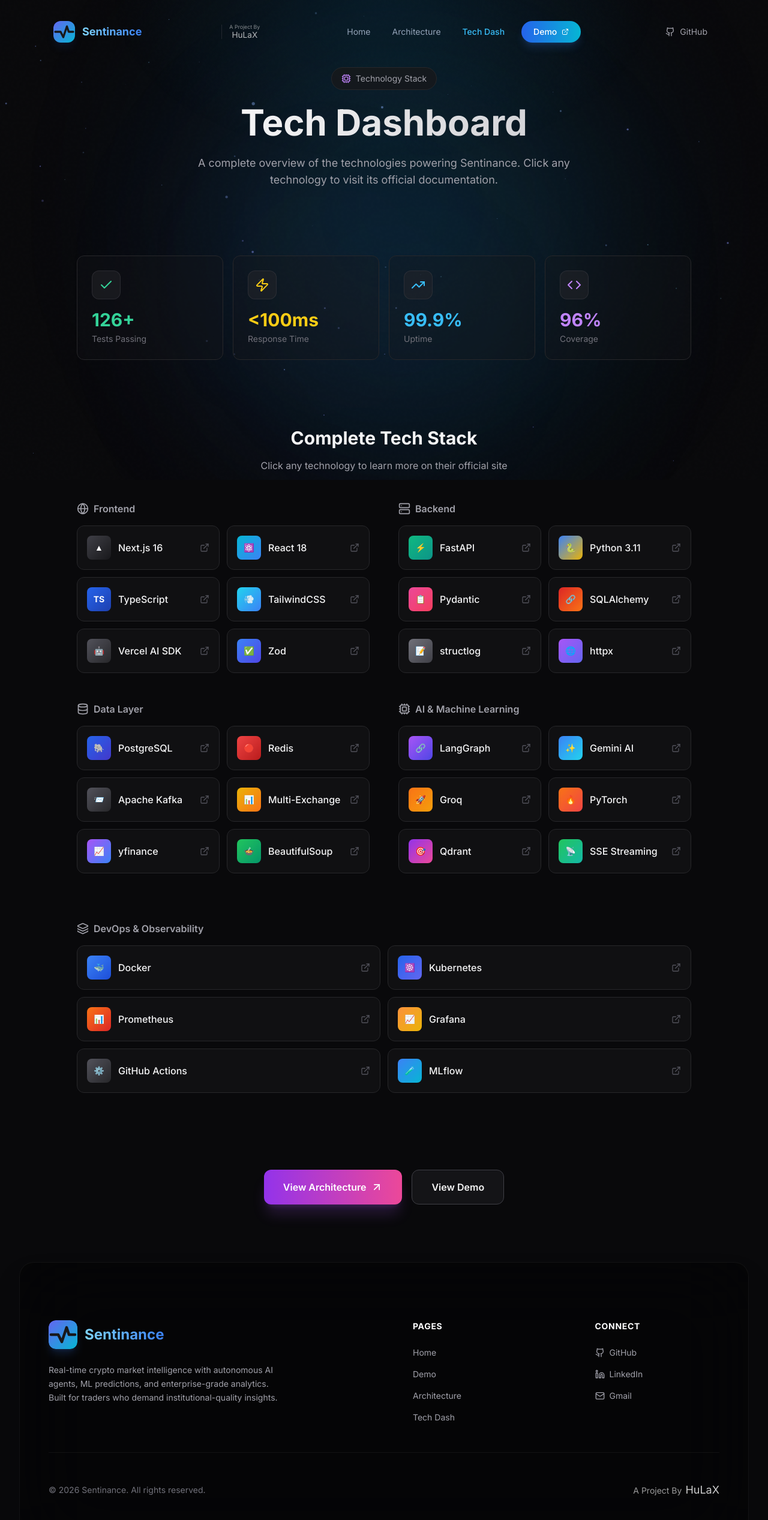
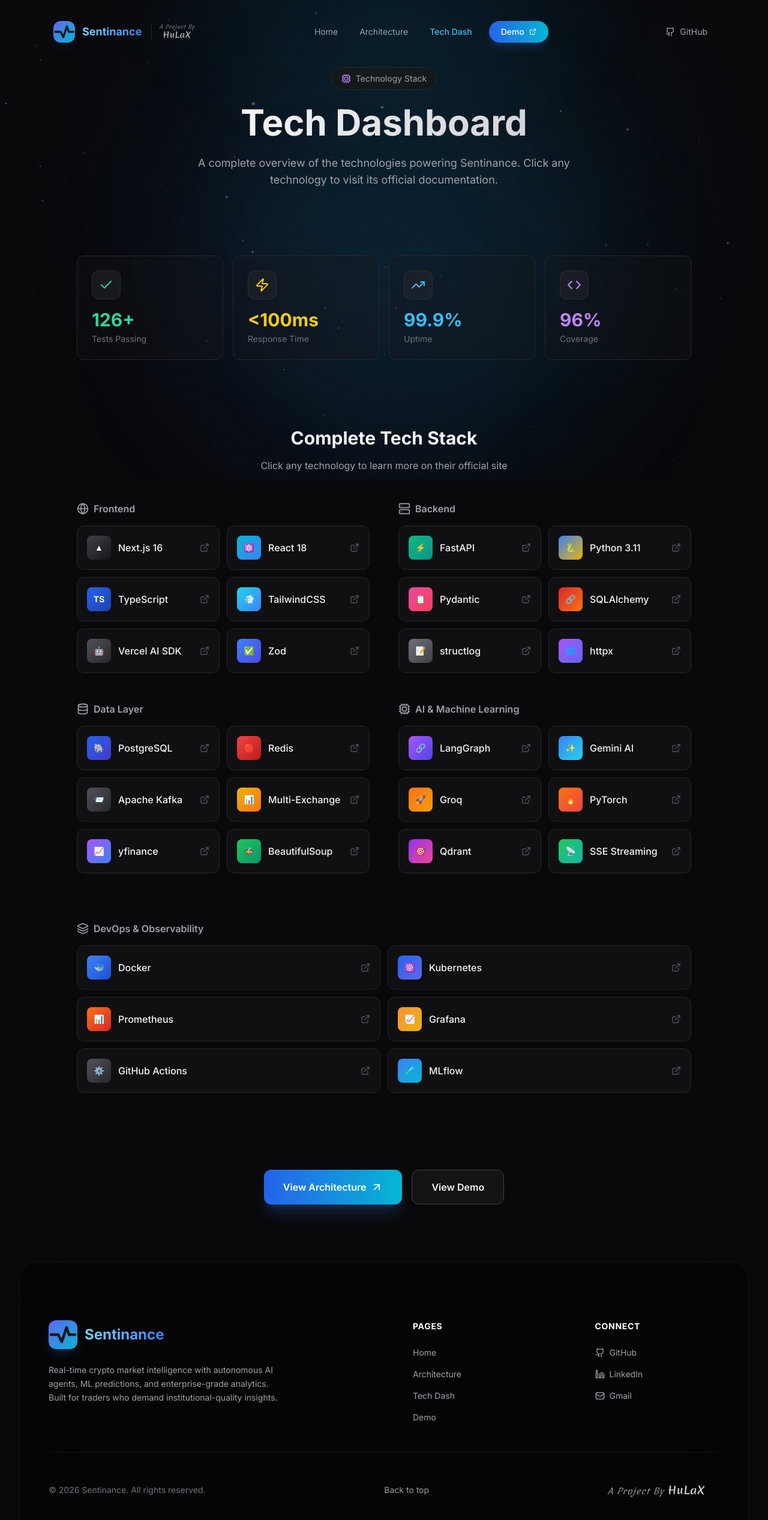
Before and after one commit to HuLaxx/Sentinance, a Next.js app in the folder apps/web/: page /techdash in a window 1280 px wide. Shown: the top 2534 px of the page at 60% size. Built offline with nearby package versions, Linux system fonts and the light colour scheme.

Commit message:
Update site header branding

```diff
--- a/apps/web/src/app/techdash/page.tsx
+++ b/apps/web/src/app/techdash/page.tsx
@@ -265,9 +265,9 @@
         <div className="max-w-5xl mx-auto flex flex-wrap justify-center gap-4">
           <Link
             href="/architecture"
-            className="group flex items-center gap-2 px-8 py-4 bg-gradient-to-r from-purple-600 to-pink-500
-              text-white rounded-xl font-semibold transition-all shadow-xl shadow-purple-500/20
-              hover:shadow-purple-500/40 hover:scale-[1.02]"
+            className="group flex items-center gap-2 px-8 py-4 bg-gradient-to-r from-blue-600 to-cyan-500
+              text-white rounded-xl font-semibold transition-all shadow-xl shadow-blue-500/20
+              hover:shadow-blue-500/40 hover:scale-[1.02]"
           >
             View Architecture
             <ArrowUpRight className="w-5 h-5 transition-transform group-hover:translate-x-1 group-hover:-translate-y-1" />
--- a/apps/web/src/components/site/Footer.tsx
+++ b/apps/web/src/components/site/Footer.tsx
@@ -63,8 +63,8 @@
             A Project By
           </span>
           <span className="hulax-credit text-base sm:text-lg text-white/80 transition-all duration-300 origin-left
-            hover:scale-110 hover:font-black hover:text-transparent hover:bg-clip-text hover:bg-gradient-to-r hover:from-blue-600 hover:via-fuchsia-600 hover:to-amber-500
-            hover:drop-shadow-[0_0_14px_rgba(214,182,138,0.45)] cursor-default">
+            hover:scale-110 hover:font-black hover:text-transparent hover:bg-clip-text hover:bg-gradient-to-r hover:from-sky-300 hover:via-blue-500 hover:to-cyan-400
+            hover:drop-shadow-[0_0_14px_rgba(56,189,248,0.45)] cursor-default">
             HuLaX
           </span>
         </div>
--- a/apps/web/src/components/site/Navbar.tsx
+++ b/apps/web/src/components/site/Navbar.tsx
@@ -59,8 +59,8 @@
             A Project By
           </span>
           <span className="hulax-credit text-[0.7rem] sm:text-sm text-white/80 transition-all duration-300
-            hover:font-black hover:text-transparent hover:bg-clip-text hover:bg-gradient-to-r hover:from-blue-600 hover:via-fuchsia-600 hover:to-amber-500
-            hover:drop-shadow-[0_0_14px_rgba(214,182,138,0.45)] cursor-default">
+            hover:font-black hover:text-transparent hover:bg-clip-text hover:bg-gradient-to-r hover:from-sky-300 hover:via-blue-500 hover:to-cyan-400
+            hover:drop-shadow-[0_0_14px_rgba(56,189,248,0.45)] cursor-default">
             HuLaX
           </span>
         </div>
--- a/apps/web/src/components/site/site-footer.tsx
+++ b/apps/web/src/components/site/site-footer.tsx
@@ -5,9 +5,9 @@
 
 const pageLinks = [
     { label: 'Home', href: '/' },
-    { label: 'Demo', href: '/demo' },
     { label: 'Architecture', href: '/architecture' },
     { label: 'Tech Dash', href: '/techdash' },
+    { label: 'Demo', href: '/demo' },
 ];
 
 const connectLinks = [
@@ -88,18 +88,25 @@
                 {/* Bottom Bar */}
                 <div className="max-w-7xl mx-auto pt-12 mt-12 border-t border-white/5 flex flex-col md:flex-row items-center justify-between gap-6 text-sm text-zinc-500">
                     <p>© {currentYear} Sentinance. All rights reserved.</p>
+                    <button
+                        type="button"
+                        onClick={() => window.scrollTo({ top: 0, behavior: 'smooth' })}
+                        className="text-white/60 hover:text-white transition-colors"
+                    >
+                        Back to top
+                    </button>
                     <a
                         href="https://hulax.vercel.app"
                         target="_blank"
                         rel="noreferrer"
-                        className="group inline-flex items-baseline gap-1.5">
-                        <span className="text-white/60 transition-all group-hover:text-white group-hover:drop-shadow-[0_0_8px_rgba(255,255,255,0.5)]">
+                        className="group inline-flex items-baseline gap-1.5 md:mr-6">
+                        <span className="hulax-credit-label text-sm text-white/60 transition-all duration-300 group-hover:text-white group-hover:drop-shadow-[0_0_8px_rgba(255,255,255,0.5)]">
                             A Project By
                         </span>
-                        <span className="text-white/80 transition-all group-hover:scale-110 group-hover:text-transparent
-                            group-hover:bg-clip-text group-hover:bg-gradient-to-r group-hover:from-blue-600
-                            group-hover:via-fuchsia-600 group-hover:to-amber-500 group-hover:font-black
-                            group-hover:drop-shadow-[0_0_14px_rgba(214,182,138,0.45)] sm:text-lg">
+                        <span className="hulax-credit text-base sm:text-lg text-white/80 transition-all duration-300 origin-left group-hover:scale-110 group-hover:text-transparent
+                            group-hover:bg-clip-text group-hover:bg-gradient-to-r group-hover:from-sky-300
+                            group-hover:via-blue-500 group-hover:to-cyan-400 group-hover:font-black
+                            group-hover:drop-shadow-[0_0_14px_rgba(56,189,248,0.45)]">
                             HuLaX
                         </span>
                     </a>
--- a/apps/web/src/components/site/site-header.tsx
+++ b/apps/web/src/components/site/site-header.tsx
@@ -37,6 +37,7 @@
                     }`}
             >
                 <div className="px-6 flex items-center justify-between h-14">
+                    <div className="flex items-center gap-4">
                         {/* Logo */}
                         <Link href="/" className="flex items-center gap-3 group">
                             <div className="w-9 h-9 rounded-xl overflow-hidden shadow-lg shadow-blue-900/20 group-hover:shadow-blue-900/40 group-hover:scale-105 transition-all">
@@ -48,21 +49,24 @@
                         </Link>
 
                         {/* Separator + HuLaX Credit (Desktop only) */}
-                    <div className="hidden lg:flex items-center gap-2 ml-1">
+                        <div className="hidden lg:flex items-center gap-3">
                             <div className="w-px h-6 bg-zinc-700/50" />
                             <a
                                 href="https://hulax.vercel.app"
                                 target="_blank"
                                 rel="noreferrer"
-                            className="group flex flex-col items-center gap-0 text-center leading-tight ml-1"
+                                className="group flex flex-col items-center gap-0 text-center leading-tight"
                                 suppressHydrationWarning>
-                            <span className="text-[0.55rem] text-white/50 transition-all group-hover:text-white/70 group-hover:drop-shadow-[0_0_8px_rgba(56,189,248,0.3)]">
+                                <span className="hulax-credit-label text-[0.55rem] text-white/50 transition-all group-hover:text-white/70 group-hover:drop-shadow-[0_0_8px_rgba(56,189,248,0.3)]">
                                     A Project By
                                 </span>
-                            <span className="text-[0.85rem] text-white/70 transition-all group-hover:scale-110 group-hover:text-sky-400 group-hover:font-bold group-hover:drop-shadow-[0_0_14px_rgba(56,189,248,0.45)]">
+                                <span className="hulax-credit text-[0.85rem] text-white/70 transition-all group-hover:scale-110 group-hover:text-transparent
+                                    group-hover:bg-clip-text group-hover:bg-gradient-to-r group-hover:from-sky-300 group-hover:via-blue-500 group-hover:to-cyan-400
+                                    group-hover:font-black group-hover:drop-shadow-[0_0_14px_rgba(56,189,248,0.45)]">
                                     HuLaX
                                 </span>
                             </a>
+                        </div>
                     </div>
 
                     {/* Desktop Nav */}
```
Lines whose indentation alone changed are shown as unchanged.
